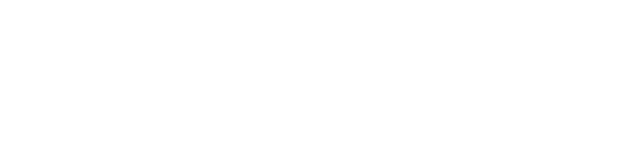
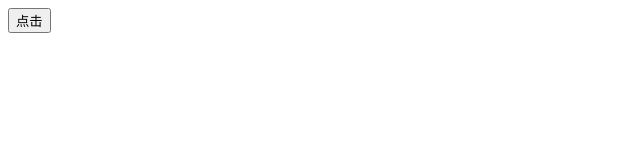
Before and after one commit to RockyChou1009/project01, a plain HTML site: page index.html in a window 1280 px wide. Shown: the whole page, without its empty margins (0-640 px from the left). Drawn offline with Linux system fonts and the light colour scheme.

Commit message:
初始化了index.html文件

```diff
--- a/index.html
+++ b/index.html
@@ -6,5 +6,7 @@
     <meta name="viewport" content="width=device-width, initial-scale=1.0" />
     <title>Document</title>
   </head>
-  <body></body>
+  <body>
+    <button>点击</button>
+  </body>
 </html>
```
